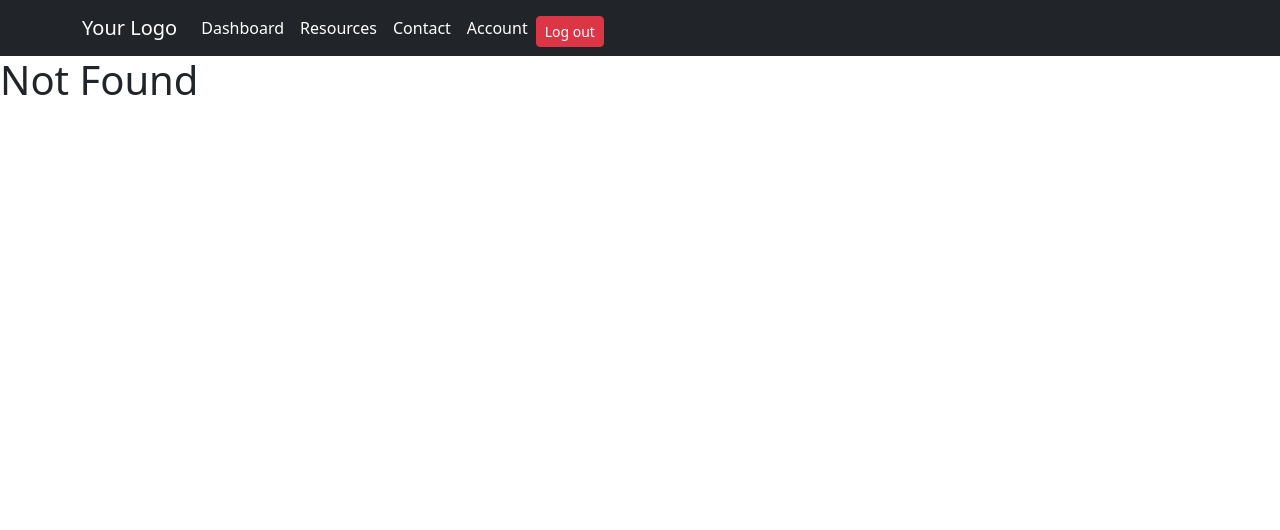
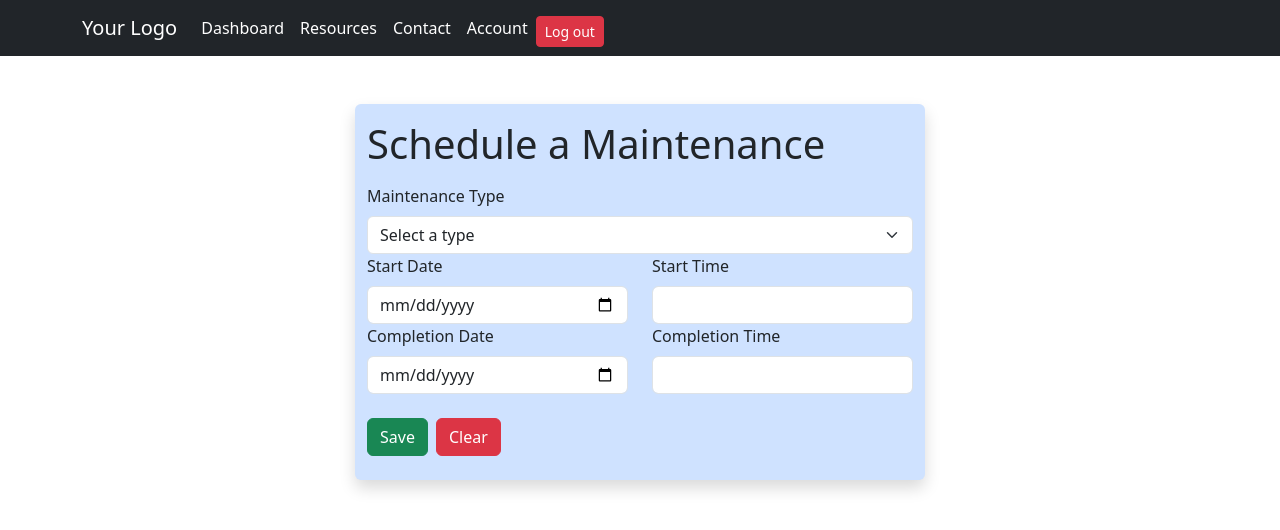
Before and after one commit to DamikaAlwis-Gif/Inventory_management_system, a React (Create React App) app in the folder client/: page /maintenanceAdd/1 in a window 1280 px wide. Before the commit this address had no page. Shown: the top 530 px of the page. Built offline with nearby package versions, Linux system fonts and the light colour scheme.

Commit message:
only the maintenance shedule form view is ok
clash handling logic needed to be implemeted,corrected an issue in reservation-unavilability clash handle freezing

```diff
--- a/client/src/App.js
+++ b/client/src/App.js
@@ -18,6 +18,7 @@ import ProtectedRoute from "./components/Auth/ProtectedRoute";
 import Reserve from "./components/inventoryList/Reserve";
 import AddReservDate from"./components/inventoryList/AddReservDate";
 import Maintenance from "./components/inventoryList/Maintenance";
+import MaintenanceAdd from "./components/inventoryList/MaintenanceAdd";
 
 function App() {
 
@@ -63,6 +64,7 @@ function App() {
           <Route path="/reserve/:id" element={<Reserve />}></Route>
           <Route path="/AddReservDate/:id" element={<AddReservDate />}></Route>
           <Route path="/maintenance/:id" element={<Maintenance />}></Route>
+          <Route path="/maintenanceAdd/:id" element={<MaintenanceAdd />}></Route>
 
 
 
--- a/client/src/components/inventoryList/Maintenance.jsx
+++ b/client/src/components/inventoryList/Maintenance.jsx
@@ -45,10 +45,10 @@ const Maintenance = () => {
 
 
 
-      const handleAddNew = async (e,id) => {
+      const handleAddNew = async (e) => {
         try {
           e.preventDefault();
-          // navigate(`/AddReservDate/${id}`);
+           navigate(`/maintenanceAdd/${id}`);
         } catch (error) {
           console.log(error);
         }
@@ -103,7 +103,7 @@ return(
           <div className="row">
             <div className="col-md mx-auto">
 
-              <button className="btn btn btn-success btn-sm m-2" onClick={(e) => handleAddNew(e,id)}> Add New Maintenance
+              <button className="btn btn btn-success btn-sm m-2" onClick={(e) => handleAddNew(e)}> Add New Maintenance
               </button>
 
 
@@ -121,7 +121,7 @@ return(
         <p className="display-6 ">
           No scheduled maintenances yet for the item with Resorce_id {id}!
         </p>
-        <button className="btn btn btn-success btn-sm m-2" onClick={(e) => handleAddNew}> Add New Maintenance
+        <button className="btn btn btn-success btn-sm m-2" onClick={(e) => handleAddNew(e)}> Add New Maintenance
               </button>
       </div>
     )}
--- /dev/null
+++ b/client/src/components/inventoryList/MaintenanceAdd.jsx
@@ -0,0 +1,195 @@
+import React from "react";
+import { useState, useEffect } from "react";
+import axios from "axios";
+import Swal from "sweetalert2";
+import { useNavigate, useParams } from "react-router-dom";
+
+
+const MaintenanceAdd = () => {
+const {id}=useParams();
+const navigate = useNavigate();
+const[info,setInfo]= useState({
+    resource_id: id,
+    maintenance_type: "Select a type",
+    start_date: "",
+    start_time:"",
+    completion_date: "",
+    completion_time:"",
+    status: "",
+});
+
+const handleChange = (e) => {
+    setInfo((prev) => ({ ...prev, [e.target.name]: e.target.value }));
+   // console.log(info);
+  };
+
+
+  const handleSave = (e) => {
+    e.preventDefault();
+    Swal.fire({
+      title: "Are you sure?",
+      text: " ",
+      icon: "warning",
+      showCancelButton: true,
+      confirmButtonColor: "#3085d6",
+      cancelButtonColor: "#d33",
+      confirmButtonText: "Yes, save it!",
+    }).then((result) => {
+      if (result.isConfirmed) {
+        handleIsConfirmed();
+
+      }
+    });
+  };
+
+  const handleIsConfirmed = async () => {
+
+    try {
+      const responce = await axios.post(
+        "http://localhost:8800/resources/maintenaceadd",
+        info
+      );
+      if(responce.data=="Done"){
+       Swal.fire("Saved!", "Reservation Added", "success");
+       navigate("/resources");
+      console.log(responce.data);
+         }else if(responce.data=="start_end_error"){
+          Swal.fire('Warning!', 'Requested ending date should be greater than starting date! ', 'warning');
+        }else{
+          Swal.fire('Item is unavailable at selected time!', 'Please consider selecting another time slot! ', 'warning');
+         }
+
+    } catch (error) {
+      console.log(error);
+    }
+  };
+
+  const handleClear = (e) => {
+    e.preventDefault();
+    setInfo({
+        resource_id: id,
+        maintenance_type: "Select a type",
+        start_date: "",
+        start_time:"",
+        completion_date: "",
+        completion_time:"",
+        status: ""
+    });
+  };
+
+
+return(
+    <div className="container-md">
+        <div className="row my-5 ">
+          <div className="col-6 bg-primary-subtle mx-auto shadow rounded">
+            <h1 className="my-3">Schedule a Maintenance</h1>
+
+            <form>
+              <div className="row">
+
+                <div className="form-group col">
+                  <label htmlFor="" className="form-label ">
+                    Maintenance Type
+                  </label>
+                  <select
+                    className="form-select"
+                    name="maintenance_type"
+                    value={info.maintenance_type}
+                    onChange={(e) => handleChange(e)}
+                  >
+                    <option selected disabled>
+                      Select a type
+                    </option>
+                    <option value="On_premises">simple</option>
+                    <option value="Out_premises">hard</option>
+
+                  </select>
+                </div>
+              </div>
+
+              <div className="row">
+                <div className="form-group col">
+                  <label htmlFor="" className="form-label ">
+                    Start Date
+                  </label>
+                  <input
+                    type="date"
+                    className="form-control"
+                    id=""
+                    onChange={(e) => handleChange(e)}
+                    value={info.start_date}
+                    name="start_date"
+                  />
+                </div>
+
+                <div className="form-group col">
+                  <label htmlFor="" className="form-label ">
+                    Start Time
+                  </label>
+                  <input
+                    type="text"
+                    className="form-control"
+                    id=""
+                    value={info.start_time}
+                    onChange={(e) => handleChange(e)}
+                    name="start_time"
+                  />
+                </div>
+              </div>
+
+              <div className="row">
+                <div className="form-group col">
+                  <label htmlFor="" className="form-label ">
+                    Completion Date
+                  </label>
+                  <input
+                    type="date"
+                    className="form-control"
+                    id=""
+                    onChange={(e) => handleChange(e)}
+                    value={info.completion_date}
+                    name="completion_date"
+                  />
+                </div>
+
+                <div className="form-group col">
+                  <label htmlFor="" className="form-label ">
+                    Completion Time
+                  </label>
+                  <input
+                    type="text"
+                    className="form-control"
+                    id=""
+                    value={info.completion_time}
+                    onChange={(e) => handleChange(e)}
+                    name="completion_time"
+                  />
+                </div>
+              </div>
+
+              </form>
+
+<div className="my-3">
+  <button
+    type="button"
+    className="btn btn btn-success  "
+    onClick={(e) => handleSave(e)}
+  >
+    Save
+  </button>
+  <button
+    type="button"
+    className="btn btn btn-danger m-2"
+    onClick={(e) => handleClear(e)}
+  >
+    Clear
+  </button>
+</div>
+</div>
+</div>
+</div>
+
+);
+
+};
+export default MaintenanceAdd;
```
Also changed, not shown: 1 other file (tests, documents, lock files or other folders).
